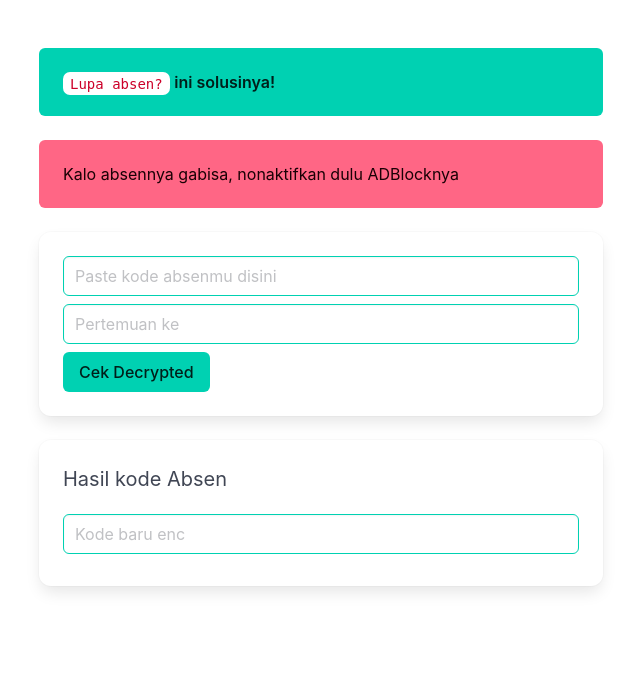
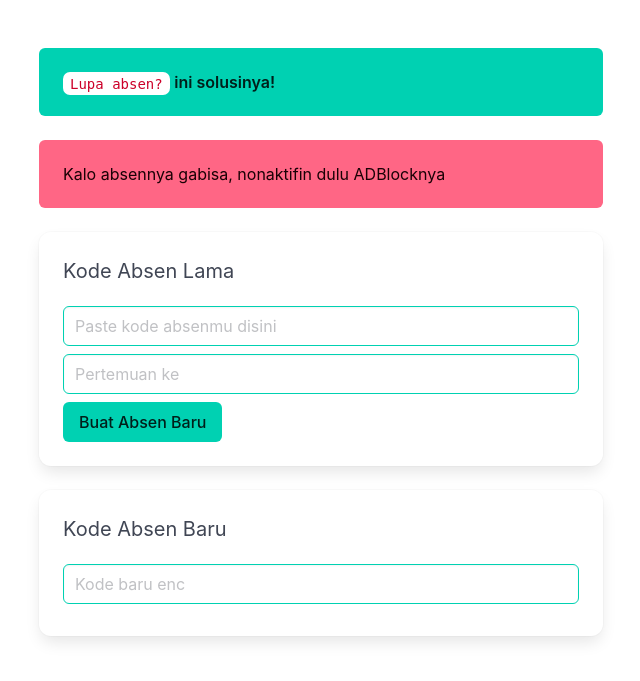
Before and after one commit to ridwaanhall/Lumina, a Django app: page / in a window 1280 px wide. Shown: the part 52-733 px from the top of the page, without its empty margins (319-959 px from the left). Run offline with Django 4.2, Linux system fonts and the light colour scheme; some libraries are stand-ins or nearby versions.

Commit message:
feat: update Absen app UI and functionality, including new meta tags, input field adjustments, and removal of deprecated elements

```diff
--- a/absen/templates/absen/absen.html
+++ b/absen/templates/absen/absen.html
@@ -10,33 +10,24 @@
             <strong>ini solusinya!</strong>
         </div>
         <div class="notification is-danger" id="description_valid">
-            Kalo absennya gabisa, nonaktifkan dulu ADBlocknya
+            Kalo absennya gabisa, nonaktifin dulu ADBlocknya
         </div>
         <div class="card">
             <div class="card-content">
                 <div class="content">
+                    <p class="is-size-5">Kode Absen Lama</p>
                     <input class="input is-primary mb-2" type="text" id="inputcodeabsen" placeholder="Paste kode absenmu disini" />
                     <input class="input is-primary mb-2" type="number" id="inputpertemuan" placeholder="Pertemuan ke" />
                     <button class="button is-primary" onclick="showDecrypted();">
-                        Cek Decrypted
+                        Buat Absen Baru
                     </button>
                 </div>
             </div>
         </div>
-        {% comment %} <div class="card">
-            <div class="card-content">
-                <div class="content">
-                    <p class="is-size-5" id="decrypted">Decrypted</p>
-                    <input class="input is-primary mb-2" type="text" id="hasil_decrypt" placeholder="Hasil decrypt" />
-                    <input class="input is-primary mb-2" type="text" id="id_matkul" placeholder="ID Mata Kuliah" />
-                </div>
-            </div>
-        </div> {% endcomment %}
         <div class="card">
             <div class="card-content">
                 <div class="content">
-                    <p class="is-size-5">Hasil kode Absen</p>
-                    {% comment %} <input class="input is-primary mb-2" type="text" id="kode_baru" placeholder="Kode baru" /> {% endcomment %}
+                    <p class="is-size-5">Kode Absen Baru</p>
                     <input class="input is-primary mb-2" type="text" id="kode_baru_enc" placeholder="Kode baru enc" />
                 </div>
             </div>
--- a/templates/base.html
+++ b/templates/base.html
@@ -4,21 +4,69 @@
     <head>
         <meta charset="utf-8" />
         <meta name="viewport" content="width=device-width, initial-scale=1" />
-        <title>Absen UTY</title>
-        <link rel="icon" href="{% static 'favicon.ico' %}" type="image/x-icon">
+
+        <title>Solusi Absen UTY: Generator Kode Absen Otomatis & Anti Lupa Absen</title>
+        <meta name="description" content="Generator kode absen otomatis untuk mahasiswa UTY. Atasi masalah lupa absen dengan cepat dan mudah. Hasilkan kode absen baru yang siap pakai dalam hitungan detik." />
+        <meta name="keywords" content="absen uty, generator absen uty, kode absen otomatis, solusi lupa absen, mahasiswa uty, absen kuliah, buat kode absen" />
+        <meta name="robots" content="index, follow" />
+        <meta name="author" content="ridwaanhall" />
+
+        <link rel="icon" href="{% static 'favicon.ico' %}" type="image/x-icon" />
+
         <link rel="stylesheet" href="https://cdn.jsdelivr.net/npm/bulma@1.0.2/css/bulma.min.css" />
+
+        <!-- Canonical URL -->
+        <link rel="canonical" href="https://absen-uty.vercel.app" />
+
+        <!-- Open Graph tags for social sharing -->
+        <meta property="og:title" content="Solusi Absen UTY: Generator Kode Absen Otomatis & Anti Lupa Absen" />
+        <meta property="og:description" content="Generator kode absen otomatis untuk mahasiswa UTY. Atasi masalah lupa absen dengan cepat dan mudah. Hasilkan kode absen baru yang siap pakai dalam hitungan detik." />
+        <meta property="og:image" content="{% static 'img/lupa-absen.webp' %}" />
+        <meta property="og:url" content="https://absen-uty.vercel.app" />
+        <meta property="og:type" content="website" />
+        <meta property="og:site_name" content="Absen UTY Generator" />
+        <meta property="og:locale" content="id_ID" />
+
+        <!-- Twitter Card tags for Twitter sharing -->
+        <meta name="twitter:card" content="summary_large_image" />
+        <meta name="twitter:title" content="Solusi Absen UTY: Generator Kode Absen Otomatis & Anti Lupa Absen" />
+        <meta name="twitter:description" content="Generator kode absen otomatis untuk mahasiswa UTY. Atasi masalah lupa absen dengan cepat dan mudah. Hasilkan kode absen baru yang siap pakai dalam hitungan detik." />
+        <meta name="twitter:image" content="{% static 'img/lupa-absen.webp' %}" />
+
+        <!-- Additional Meta Tags -->
+        <meta http-equiv="X-UA-Compatible" content="IE=edge" />
+        <meta name="application-name" content="Absen UTY Generator" />
+        <meta name="theme-color" content="#212121" />
+
+        <!-- PWA Meta Tags -->
+        <link rel="manifest" href="{% static 'site.webmanifest' %}" />
+
+        <!-- Prefetch -->
+        <link rel="prefetch" href="{% static 'img/lupa-absen.webp' %}" as="image" />
+
+        <!-- Schema.org Markup -->
+        <script type="application/ld+json">
+            {
+                "@context": "https://schema.org",
+                "@type": "WebSite",
+                "name": "Absen UTY Generator",
+                "url": "https://absen-uty.vercel.app",
+                "description": "Generator kode absen otomatis untuk mahasiswa UTY. Atasi masalah lupa absen dengan cepat dan mudah.",
+                "image": "{% static 'img/lupa-absen.webp' %}",
+                "publisher": {
+                    "@type": "Person",
+                    "name": "ridwaanhall"
+                }
+            }
+        </script>
     </head>
     <body>
         {% include 'navbar.html' %}
         <section class="section">
             <div class="container">
-                {% block content %}
-
-                {% endblock %}
+                {% block content %} {% endblock %}
             </div>
         </section>
-        {% comment %} {% include 'footer.html' %} {% endcomment %}
     </body>
-    {% block script %}
-    {% endblock %}
+    {% block script %} {% endblock %}
 </html>
```
Also changed, not shown: 9 other files.
